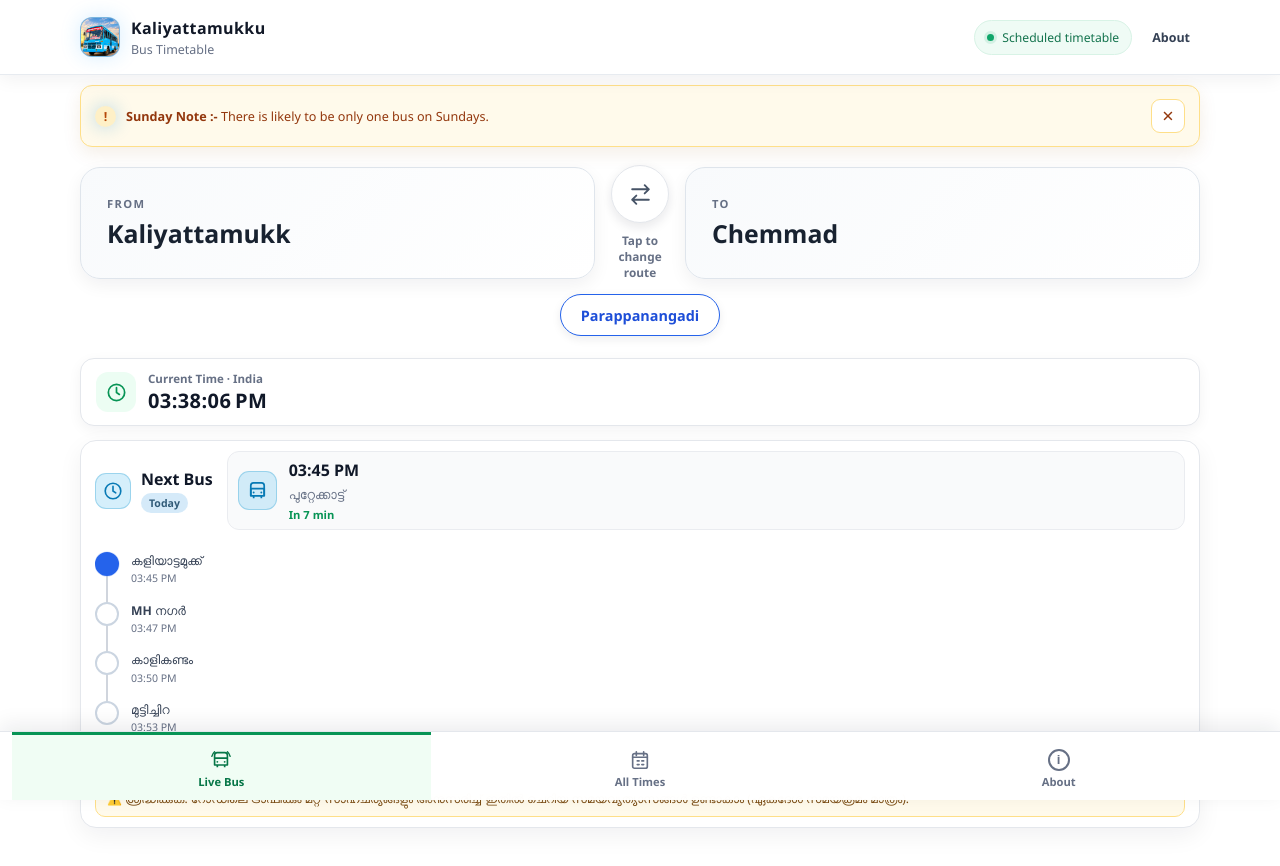
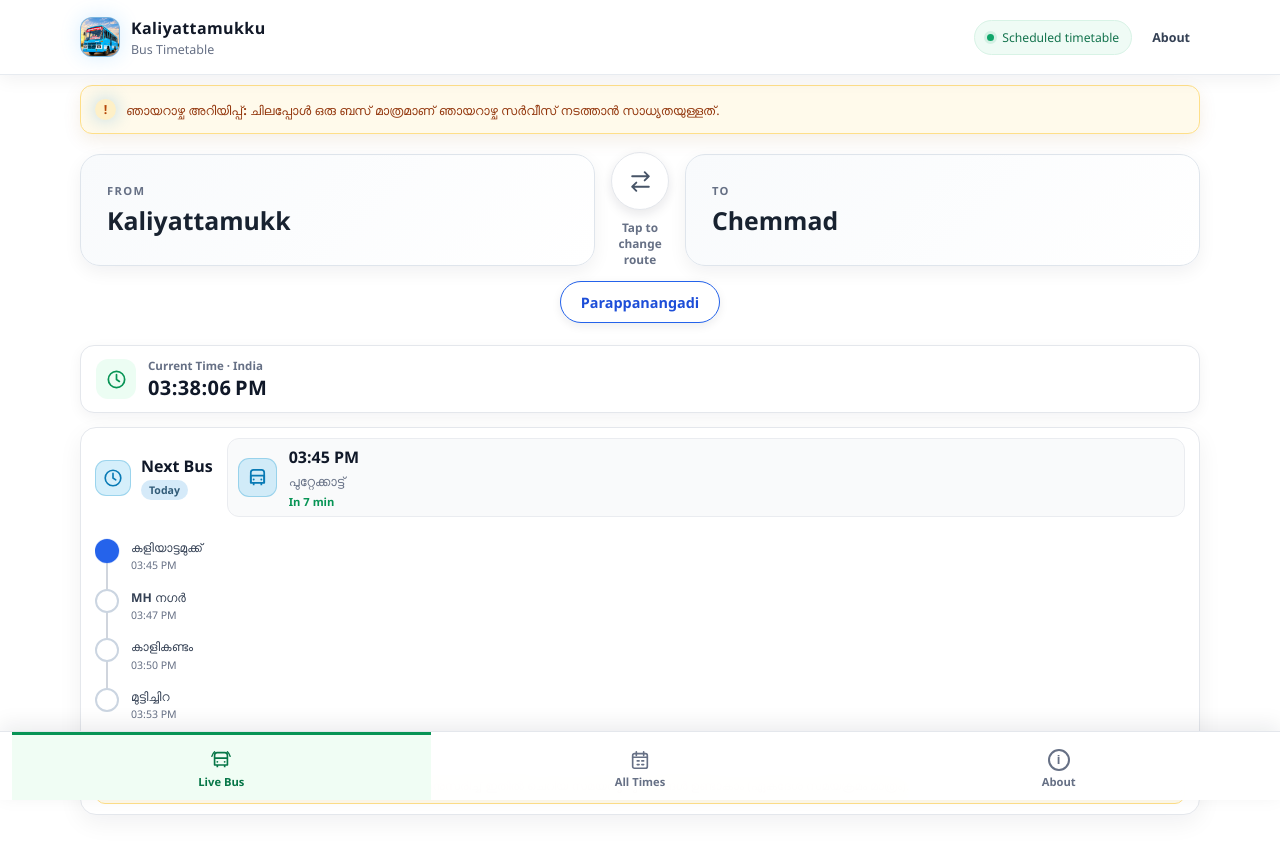
Before and after one commit to musthafaavembala/kaliyattamukku-Bus-time, a React (Vite) app: page / in a window 1280 px wide. Shown: the top 866 px of the page. Built offline with nearby package versions, Linux system fonts and the light colour scheme.

Commit message:
just simple update

```diff
--- a/src/App.css
+++ b/src/App.css
@@ -1039,20 +1039,22 @@ button {
   z-index: 19;
   width: min(100% - 40px, 1040px);
   margin: 10px auto;
-  border-color: #ef9a9a;
-  background: #fff0f0;
-  box-shadow: 0 5px 18px rgba(127, 29, 29, 0.18);
+  align-items: center;
+  border: 1px solid #fedf89;
+  border-radius: 12px;
+  background: #fffaeb;
+  box-shadow: 0 6px 18px rgba(152, 92, 12, 0.1);
 }
 
 .sunday-alert .notice-icon {
-  background: #fee2e2;
-  color: #dc2626;
+  background: #fef0c7;
+  color: #b54708;
 }
 
 .sunday-alert p,
 .sunday-alert p strong,
 .sunday-alert p span {
-  color: #991b1b;
+  color: #93370d;
 }
 
 .about-section {
@@ -2234,19 +2236,19 @@ body {
 }
 
 .app-shell[data-theme="dark"] .sunday-alert {
-  border-color: #f87171;
-  background: rgba(69, 10, 10, 0.96);
+  border-color: rgba(245, 158, 11, 0.34);
+  background: rgba(69, 43, 13, 0.96);
 }
 
 .app-shell[data-theme="dark"] .sunday-alert .notice-icon {
-  background: rgba(248, 113, 113, 0.18);
-  color: #f87171;
+  background: rgba(245, 158, 11, 0.18);
+  color: #fbbf24;
 }
 
 .app-shell[data-theme="dark"] .sunday-alert p,
 .app-shell[data-theme="dark"] .sunday-alert p strong,
 .app-shell[data-theme="dark"] .sunday-alert p span {
-  color: #fca5a5;
+  color: #fde68a;
 }
 
 @media (max-width: 760px) {
@@ -3146,33 +3148,6 @@ body {
   color: #fde68a;
 }
 
-.sunday-alert-close {
-  display: grid;
-  width: 34px;
-  height: 34px;
-  flex: 0 0 auto;
-  place-items: center;
-  margin-left: auto;
-  border: 1px solid rgba(253, 230, 138, 0.2);
-  border-radius: 9px;
-  background: rgba(255, 255, 255, 0.06);
-  color: #fde68a;
-  cursor: pointer;
-  font-size: 1.25rem;
-  line-height: 1;
-  transition: background-color 150ms ease, border-color 150ms ease;
-}
-
-.sunday-alert-close:hover {
-  border-color: rgba(253, 230, 138, 0.4);
-  background: rgba(255, 255, 255, 0.12);
-}
-
-.sunday-alert-close:focus-visible {
-  outline: 2px solid #fbbf24;
-  outline-offset: 2px;
-}
-
 .app-shell[data-theme="dark"] .site-footer {
   border-color: #273244;
   background: #101722;
@@ -3262,8 +3237,7 @@ body {
 }
 
 @media (prefers-reduced-motion: reduce) {
-  .app-shell[data-theme="dark"] .bus-row,
-  .sunday-alert-close {
+  .app-shell[data-theme="dark"] .bus-row {
     transition: none;
   }
 }
@@ -3438,12 +3412,6 @@ body {
 .app-shell[data-theme="light"] .sunday-alert p,
 .app-shell[data-theme="light"] .sunday-alert p strong,
 .app-shell[data-theme="light"] .sunday-alert p span {
-  color: #93370d;
-}
-
-.app-shell[data-theme="light"] .sunday-alert-close {
-  border-color: #fedf89;
-  background: #fff;
   color: #93370d;
 }
 
--- a/src/App.jsx
+++ b/src/App.jsx
@@ -166,7 +166,7 @@ const routeStops = {
   ],
 };
 
-function SundayAlert({ onClose }) {
+function SundayAlert() {
   return (
     <section
       className="notice-card sunday-alert"
@@ -174,10 +174,7 @@ function SundayAlert({ onClose }) {
       role="status"
     >
       <span className="notice-icon" aria-hidden="true">!</span>
-      <p><strong>Sunday Note :-</strong> <span>There is likely to be only one bus on Sundays.</span></p>
-      <button className="sunday-alert-close" type="button" onClick={onClose} aria-label="Dismiss Sunday notice">
-        <span aria-hidden="true">×</span>
-      </button>
+      <p><strong>ഞായറാഴ്ച അറിയിപ്പ്:</strong> <span>ചിലപ്പോൾ ഒരു ബസ് മാത്രമാണ് ഞായറാഴ്ച സർവീസ് നടത്താൻ സാധ്യതയുള്ളത്.</span></p>
     </section>
   );
 }
@@ -195,7 +192,6 @@ function App() {
   const [storageReady, setStorageReady] = useState(false);
   const [storageMessage, setStorageMessage] = useState("");
   const [recentJumpId, setRecentJumpId] = useState("");
-  const [dismissedSunday, setDismissedSunday] = useState("");
 
   useEffect(() => {
     const refreshClock = () => setNow(new Date());
@@ -352,8 +348,7 @@ function App() {
     .filter(({ label }) => label.toLocaleLowerCase().includes(normalizedQuery))
     .slice(0, 5);
   const indiaTimeParts = getIndiaTimeParts(now);
-  const sundayKey = `${indiaTimeParts.year}-${indiaTimeParts.month}-${indiaTimeParts.day}`;
-  const showSundayAlert = indiaTimeParts.weekday === "Sun" && dismissedSunday !== sundayKey;
+  const showSundayAlert = indiaTimeParts.weekday === "Sun";
   const currentMinutes = getCurrentTimeMinutes(indiaTimeParts);
   const selectedStops = routeStops[active];
   const nextDeparture = getNextDeparture(selectedRoute, currentMinutes);
@@ -451,7 +446,7 @@ function App() {
         </div>
       </header>
 
-      {showSundayAlert && <SundayAlert onClose={() => setDismissedSunday(sundayKey)} />}
+      {showSundayAlert && <SundayAlert />}
       <OfflineNotice />
 
       <nav className="route-switch" aria-label="Select bus route">
```
